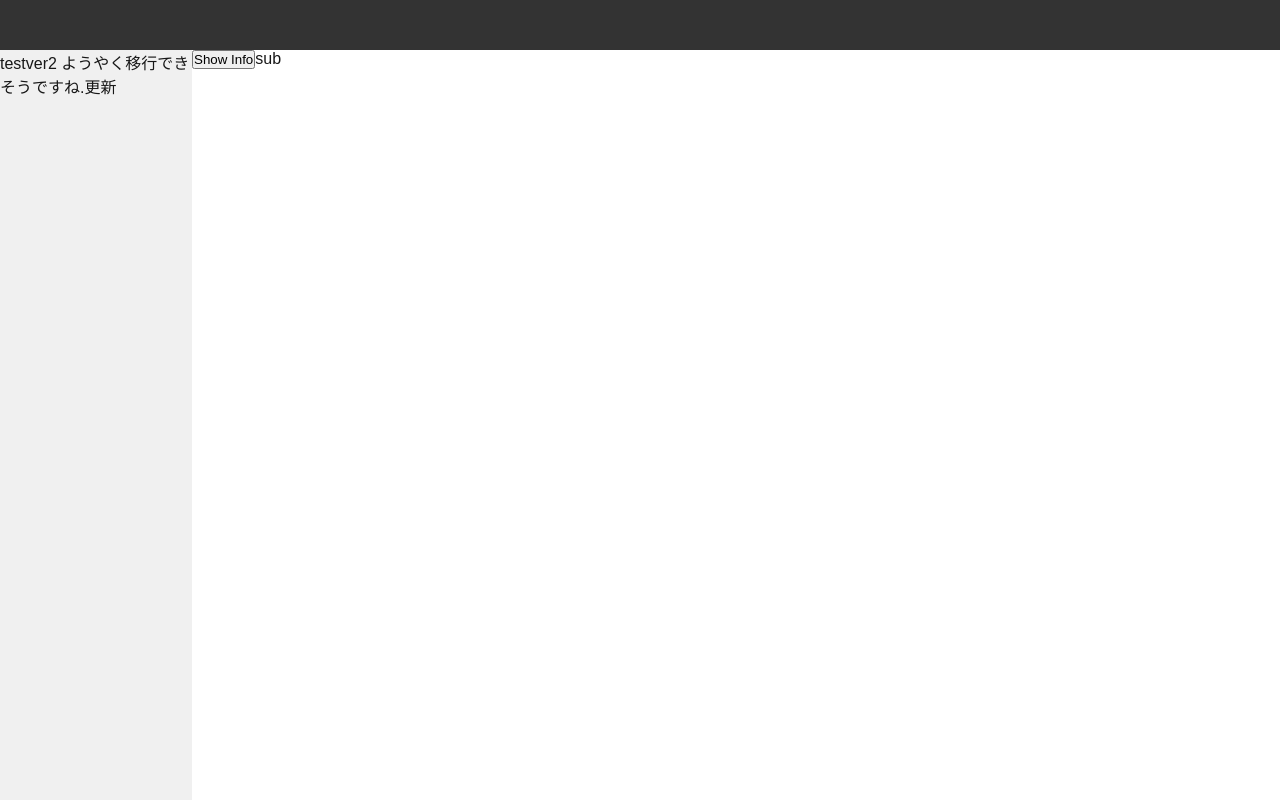
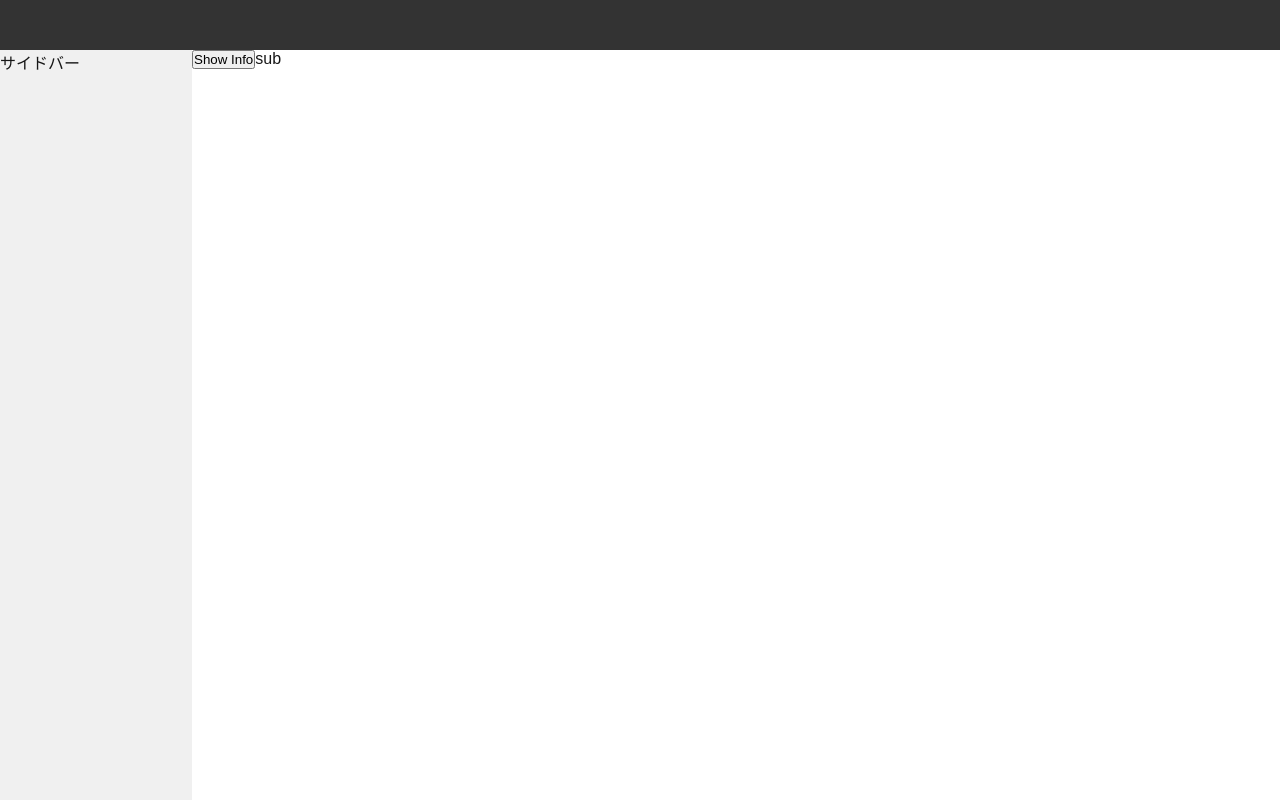
Before and after one commit to p-o-ke-nae/pokenae.WebComponent, a Next.js app: page / in a window 1280 px wide. Shown: the top 800 px of the page. Built offline with nearby package versions, Linux system fonts and the light colour scheme.

Commit message:
・サイドバーテスト

```diff
--- a/src/components/Layout.jsx
+++ b/src/components/Layout.jsx
@@ -23,7 +23,7 @@ const Layout = ({ children }) => {
         {/* ヘッダーコンテンツ */}
       </div>
       <div style={{ display: 'inline-block', width: '15%', height: '1000px', backgroundColor: '#f0f0f0', float: 'left' }}>
-        <div>testver2 ようやく移行できそうですね.更新</div>
+        <div>サイドバー</div>
       </div>
       <main style={{ display: 'inline-block', width: '70%', margin: '0 auto' }}>
         <CustomMessageArea
```
